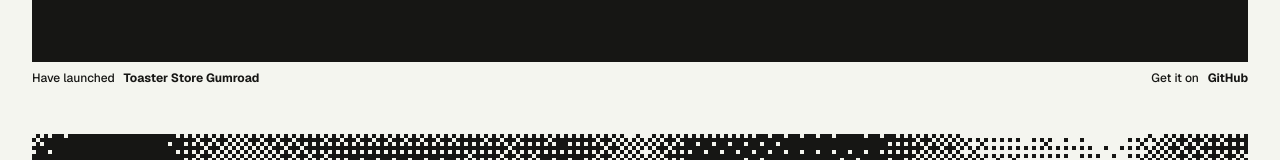
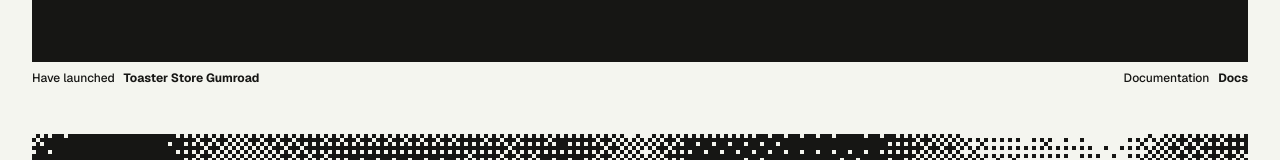
Before and after one commit to mjmokhtar/mj-portfolio, a Vue app: page / in a window 1280 px wide. Shown: the part 457-617 px from the top of the page. Built offline with nearby package versions, Linux system fonts and the light colour scheme; a web font is replaced by a local one.

Commit message:
update documentation add

```diff
--- a/src/data/meta.js
+++ b/src/data/meta.js
@@ -21,8 +21,8 @@ export const meta = {
     left: "Have launched",
     linkLabel: "Toaster Store Gumroad",
     linkUrl: "https://store.mjmokhtar.cloud",
-    right: "Get it on",
-    rightLinkLabel: "GitHub",
-    rightLinkUrl: "https://github.com/mjmokhtar",
+    right: "Documentation",
+    rightLinkLabel: "Docs",
+    rightLinkUrl: "https://docs.mjmokhtar.cloud",
   }
 }
```
